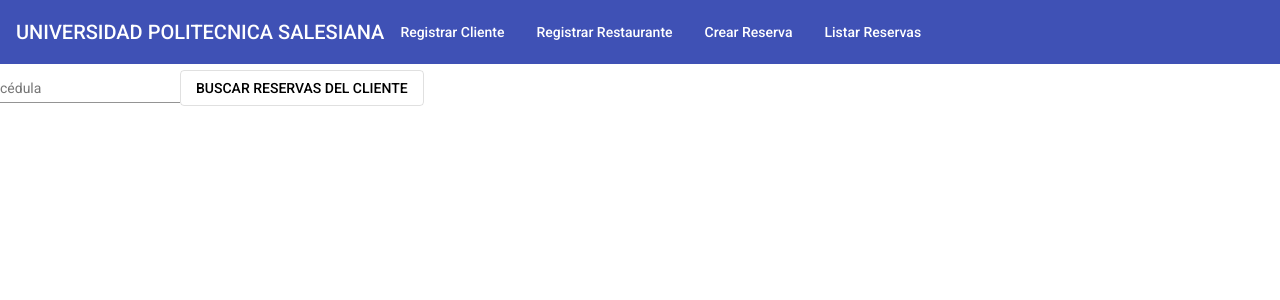
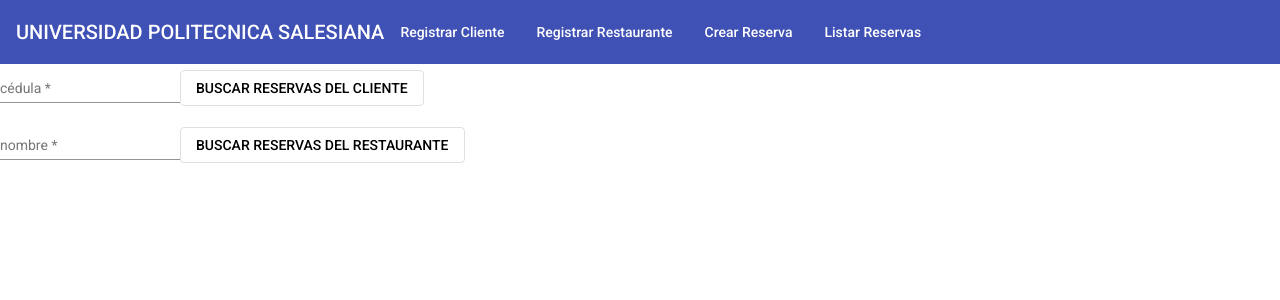
Before and after one commit to DavidIsraelLeon/LeonGallardo-David-Examen-Angular, an Angular app: page /listar-reservas in a window 1280 px wide. Shown: the top 300 px of the page. Built offline with nearby package versions, Linux system fonts and the light colour scheme.

Commit message:
Terminado

```diff
--- a/src/app/components/listar-reservas/listar-reservas.component.html
+++ b/src/app/components/listar-reservas/listar-reservas.component.html
@@ -1,9 +1,9 @@
-    <div>
+  <div>
     <div class="listar-form">
       <form [formGroup]="listarCliForms" (submit)="buscarReservaCliente()"  class="example-form">
         <mat-card-content>
           <mat-form-field class="example-full-width">
-            <input matInput placeholder="cédula" formControlName="cedula">
+            <input matInput placeholder="cédula" formControlName="cedula" ngModel required>
           </mat-form-field>
         </mat-card-content>
         <button mat-stroked-button color="red" class="btn-block" type="submit">BUSCAR RESERVAS DEL CLIENTE</button>
@@ -12,10 +12,46 @@
     </div>
 
 
-      <ul class="cliente">
-      <li  *ngFor="let p of reserva">
-      <span class="badge">{{p.id}}</span> {{p.name}}
-      <a>no tiene reservas {{cliente.nombre}}</a>
-    </li>
-    </ul>
+      <form [formGroup]="listarResForms" (submit)="buscarReservaRestaurante()"  class="example-form1">
+        <mat-card-content>
+          <mat-form-field class="example-full-width">
+            <input matInput placeholder="nombre" formControlName="nombre" ngModel required>
+          </mat-form-field>
+        </mat-card-content>
+        <button mat-stroked-button color="red" class="btn-block" type="submit">BUSCAR RESERVAS DEL RESTAURANTE</button>
+      </form>
+
+    <div *ngIf="reserva" class="cliente">
+      <table width="100%" class="table">
+        <tr>
+          <th align="left">NOMBRE</th>
+          <th align="left">NUMERO PERSONAS</th>
+          <th align="left">FECHA</th>
+        </tr>
+        <tr  *ngFor="let p of reserva">
+          <td>{{p.clienteReserva.nombre}}</td>
+          <td>{{p.numeroPersonas}}</td>
+          <td>{{p.fecha}}</td>
+        </tr>
+      </table>
+  </div>
+
+  <div  *ngIf='reservacli' class="reservaCli">
+    <table width="100%" class="table1">
+      <tr>
+        <th align="left">NOMBRE DE RESTAURANTE</th>
+        <th align="left">Numero Personas de Reserva</th>
+        <th align="left">FECHA </th>
+      </tr>
+      <tr  *ngFor="let a of reservacli">
+        <td>{{a.restauranteReserva.nombre}}</td>
+        <td>{{a.numeroPersonas}}</td>
+        <td>{{a.fecha}}</td>
+      </tr>
+    </table>
+</div>
+
+
+
+
       </div>
--- a/src/app/components/listar-reservas/listar-reservas.component.ts
+++ b/src/app/components/listar-reservas/listar-reservas.component.ts
@@ -13,6 +13,8 @@ export class ListarReservasComponent implements OnInit {
   public listarCliForms: FormGroup;
   public cliente:any;
   public reserva:any;
+  public reservacli:any;
+  public listarResForms:FormGroup;
 
 
 
@@ -23,6 +25,9 @@ export class ListarReservasComponent implements OnInit {
     this.listarCliForms=this.formBuilder.group({
       cedula : []
 
+   });
+   this.listarResForms=this.formBuilder.group({
+     nombre : []
    });
   }
    ngOnInit(): void {
@@ -35,4 +40,11 @@ export class ListarReservasComponent implements OnInit {
     });
   }
 
+  buscarReservaRestaurante() {
+    const nombre = this.listarResForms.get('nombre')?.value;
+    this.restService.buscarReservaRestaurante(nombre).subscribe(response => {
+      this.reservacli = response;
+    });
+  }
+
 }
--- a/src/app/components/registrar-cli/registrar-cli.component.html
+++ b/src/app/components/registrar-cli/registrar-cli.component.html
@@ -12,26 +12,26 @@
 
           <mat-card-content>
             <mat-form-field class="example-full-width">
-              <input matInput placeholder="Cédula" formControlName="cedula" name="cedula" type="text" pattern="[0-9]{10}" >
+              <input matInput placeholder="Cédula" formControlName="cedula" name="cedula" type="text" ngModel required pattern="[0-9]{10}" >
             </mat-form-field>
 
             <mat-form-field class="example-full-width">
-              <input matInput placeholder="nombre" formControlName="nombre" ngModel required >
+              <input matInput placeholder="NOMBRE" formControlName="nombre" ngModel required >
             </mat-form-field>
 
 
             <mat-form-field class="example-full-width">
-              <input matInput placeholder="apellido" formControlName="apellido" type="text" ngModel required >
+              <input matInput placeholder="APELLIDO" formControlName="apellido" type="text" ngModel required >
             </mat-form-field>
 
             <mat-form-field class="example-full-width">
-                <input matInput placeholder="direccion" formControlName="direccion" type="text" ngModel required >
+                <input matInput placeholder="DIRECCION" formControlName="direccion" type="text" ngModel required >
               </mat-form-field>
               <mat-form-field class="example-full-width">
-                <input matInput placeholder="correo" formControlName="correo" type="email" ngModel required >
+                <input matInput placeholder="CORREO" formControlName="correo" type="email" ngModel required pattern="^[\w-\.]+@([\w-]+\.)+[\w-]{2,4}$" >
               </mat-form-field>
               <mat-form-field class="example-full-width">
-                <input matInput placeholder="telefono" formControlName="telefono" type="number" ngModel required >
+                <input matInput placeholder="TELEFONO" formControlName="telefono" type="number" ngModel required >
               </mat-form-field>
 
           </mat-card-content>
--- a/src/app/components/reserva/reserva.component.html
+++ b/src/app/components/reserva/reserva.component.html
@@ -1,31 +1,31 @@
 <div class="reserva">
   <div class="reserva-form">
-    <form [formGroup]="clienteForm" (submit)="buscarCliente()"  class="example-form">
+    <form [formGroup]="clienteForm" (submit)="buscarCliente()" #f="ngForm" class="example-form">
       <mat-card-content>
         <mat-form-field class="example-full-width">
-          <input matInput placeholder="cédula" formControlName="cedula">
+          <input matInput placeholder="CEDULA" formControlName="cedula" ngModel required>
         </mat-form-field>
       </mat-card-content>
-      <button mat-stroked-button color="red" class="btn-block" type="submit">Buscar cliente</button>
+      <button mat-stroked-button color="red" class="btn-block" [disabled]="f.invalid" type="submit">Buscar cliente</button>
     </form>
 
   <div *ngIf="cliente">
 
   <p>NOMBRE> {{cliente.nombre}}</p>
-<p>APELLIDO>{{cliente.apellido}}</p>
+  <p>APELLIDO>{{cliente.apellido}}</p>
 
   </div>
 
-    <form *ngIf="cliente" [formGroup]="restauranteForm" (submit)="buscarResturante()" class="example-form">
+    <form *ngIf="cliente" [formGroup]="restauranteForm" (submit)="buscarResturante()" #f="ngForm" class="example-form2">
       <mat-card-content>
         <mat-form-field class="example-full-width">
-          <input matInput placeholder="nombre" formControlName="nombre">
+          <input matInput placeholder="nombre" formControlName="nombre" ngModel required>
         </mat-form-field>
       </mat-card-content>
-      <button mat-stroked-button color="red" class="btn-block" type="submit">Buscar restaurante</button>
+      <button mat-stroked-button color="red" class="btn-block" [disabled]="f.invalid" type="submit">Buscar restaurante</button>
     </form>
 
-  </div>
+
   <div *ngIf="restaurante">
 
     <p >NOMBRE DEL RESTAURANTE {{restaurante.nombre}} </p>
@@ -34,42 +34,30 @@
 
       </div>
 
-  <div *ngIf="cliente && restaurante">
-  </div>
 
-  <form *ngIf="cliente && restaurante" [formGroup]="reservaForm"(submit)="reservarRestaurante()" class="example-form">
+  <div *ngIf="cliente && restaurante" class="container" fxLayout="row" fxLayoutAlign="center center">
+        <mat-card class="box">
+          <mat-card-header>
+            <mat-card-title>Crear reserva</mat-card-title>
+          </mat-card-header>
+
+  <form  [formGroup]="reservaForm"(submit)="reservarRestaurante()" class="example-form1">
     <mat-card-content>
       <mat-form-field class="example-full-width">
-        <input matInput placeholder="NOMBRE CLIENTE" value="{{cliente.nombre}}" >
+        <input matInput placeholder="cedula"  formControlName="cedula" >
       </mat-form-field>
-
       <mat-form-field class="example-full-width">
-        <input matInput placeholder="cedula" value="{{cliente.cedula}}" formControlName="cedula" >
+        <input matInput placeholder="NOMBRE DEL RESTAURANTE" formControlName="nombre">
       </mat-form-field>
-
-      <mat-form-field class="example-full-width">
-        <input matInput placeholder="APELLIDO CLIENTE" value="{{cliente.apellido}}" formControlName="apellido">
-      </mat-form-field>
-
-      <mat-form-field class="example-full-width">
-        <input matInput placeholder="NOMBRE DEL RESTAURANTE" value="{{restaurante.nombre}}"  formControlName="nombre">
-      </mat-form-field>
-
-      <mat-form-field class="example-full-width">
-        <input matInput placeholder="AFORO" value="{{restaurante.aforo}}" formControlName="aforo">
-      </mat-form-field>
-
       <mat-form-field class="example-full-width">
         <input matInput placeholder="FECHA"  formControlName="fechaIngreso" >
       </mat-form-field>
       <mat-form-field class="example-full-width">
         <input matInput placeholder="PERSONAS QUE ASISTEN"  formControlName="numeroPersonas" >
       </mat-form-field>
-
-
-
     </mat-card-content>
     <button mat-stroked-button color="red" class="btn-block" type="submit">CREAR RESERVA</button>
   </form>
-
+</mat-card>
+  </div>
 </div>
--- a/src/app/components/reserva/reserva.component.ts
+++ b/src/app/components/reserva/reserva.component.ts
@@ -65,8 +65,8 @@ export class ReservaComponent implements OnInit {
     this.restService.reservarRestaurante('http://localhost:8080/LeonGallard-David-Examen/rest/crear/creareserva',
     this.reservaForm.controls['cedula'].value,
     this.reservaForm.controls['nombre'].value,
-    this.reservaForm.controls['numeroPersonas'].value,
-    this.reservaForm.controls['fechaIngreso'].value
+    this.reservaForm.controls['fechaIngreso'].value,
+    this.reservaForm.controls['numeroPersonas'].value
     )
     .subscribe(respuesta =>{
       console.log('Registro Correcto');
--- a/src/app/services/ws-jee.service.ts
+++ b/src/app/services/ws-jee.service.ts
@@ -36,12 +36,12 @@ export class WsJeeService {
     });
   }
 
-  public reservarRestaurante(url:string , nombre:any ,cedula:any,numeroPersonas:any,fechaIngreso:any){
+  public reservarRestaurante(url:string , cedula:any,nombre:any ,fechaIngreso:any,numeroPersonas:any){
     const body = new HttpParams()
+    .set('cedula',cedula)
     .set('nombre',nombre)
-    .set('cedula',cedula)
-    .set('numeroPersonas',numeroPersonas)
-    .set('fechaIngreso', fechaIngreso);
+    .set('fechaIngreso',fechaIngreso)
+    .set('numeroPersonas', numeroPersonas);
     return this.http.post(url,body.toString(),{
       headers: new HttpHeaders()
         .set('Content-Type', 'application/x-www-form-urlencoded')
@@ -80,6 +80,16 @@ export class WsJeeService {
         .set('Content-Type', 'application/x-www-form-urlencoded'),
     });
   }
+  public buscarReservaRestaurante(nombre:string){
+    const url = 'http://localhost:8080/LeonGallard-David-Examen/rest/reservas/listarRest';
+    return this.http.get(url, {
+      params: {
+        nombre
+      },
+      headers: new HttpHeaders()
+        .set('Content-Type', 'application/x-www-form-urlencoded'),
+    });
+  }
 
 
 
```
